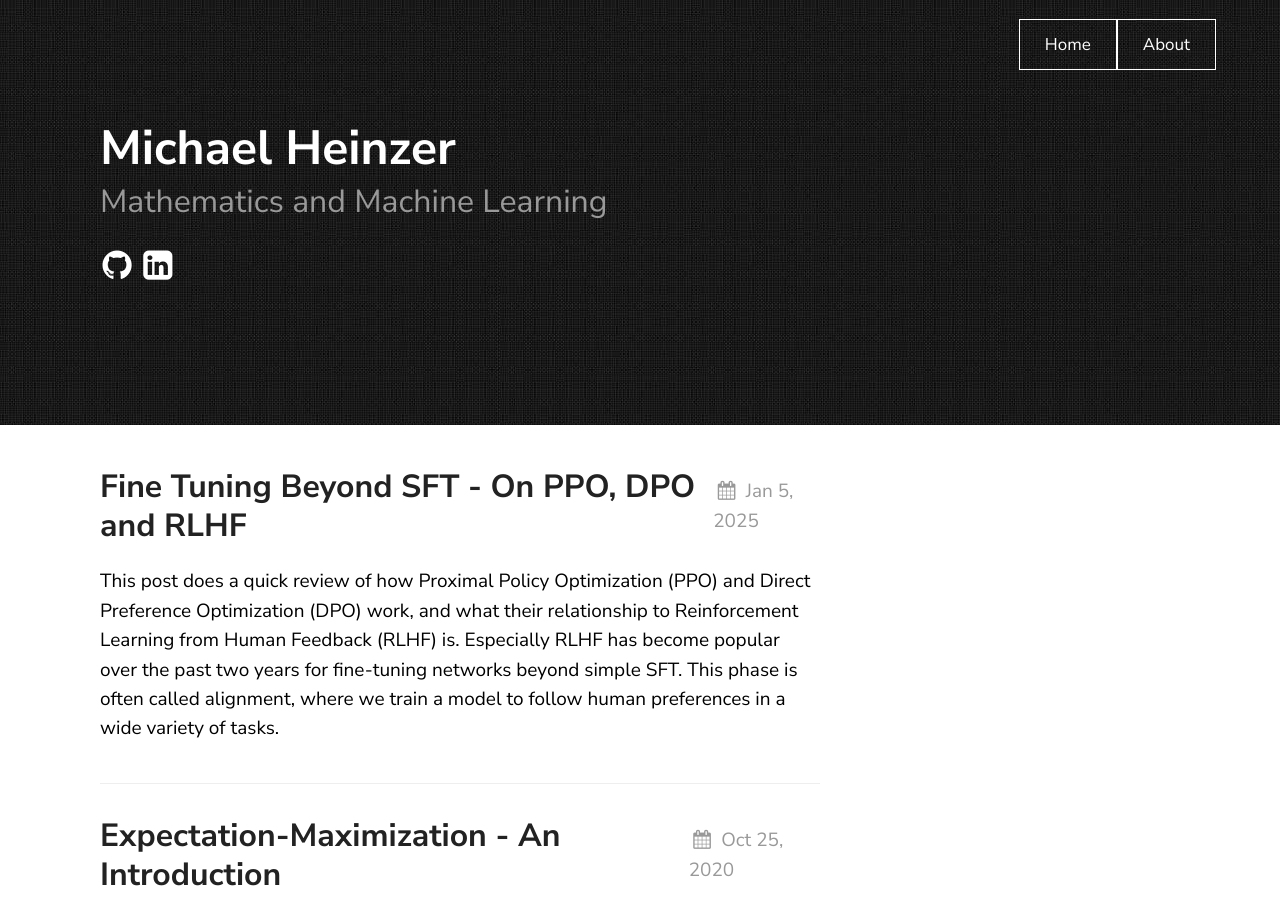
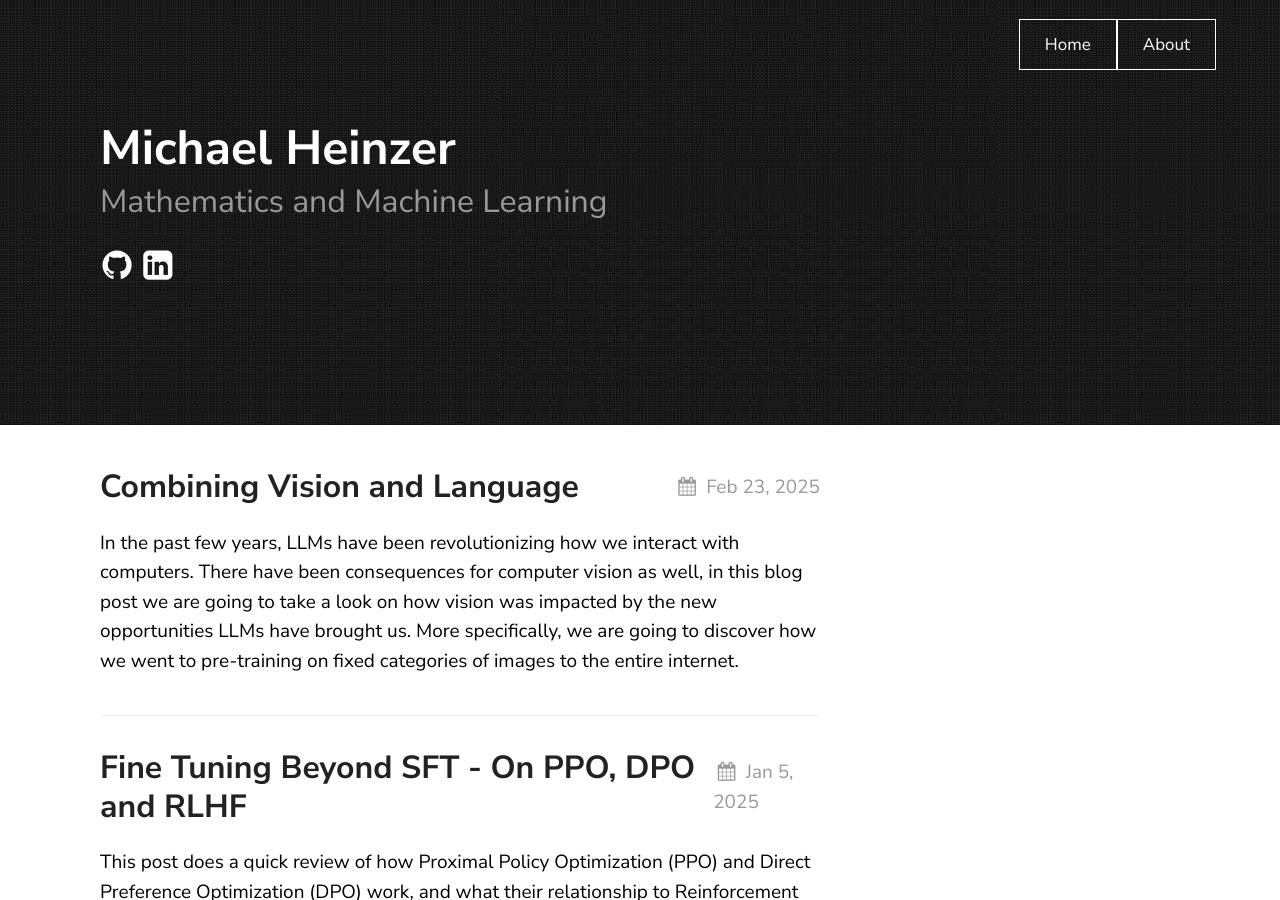
Before and after one commit to heinzermch/heinzermch.github.io, a Jekyll site: the page built from index.md, in a window 1280 px wide and 900 px high. Built offline with Jekyll 4.4.1, drawn with Linux system fonts in a browser that asks for light colours; formulas are drawn with MathJax 3; some of the changed lines change nothing that is shown.

Commit message:
initial publication of vision post

````diff
--- a/_posts/2025-01-18-on-combining-vision-and-language.md
+++ b/_posts/2025-01-18-on-combining-vision-and-language.md
@@ -2,11 +2,11 @@
 layout: post
 author: Michael Heinzer
 title:  "Combining Vision and Language"
-description: On combining vision and language with LLMs
+description: On combining large vision and language models.
 date:   2025-02-23 18:00:00 +0530
 categories: LLMs Vision SigLip ContrastiveLoss
 comments: yes
-published: false
+published: true
 ---
 
 In the past few years, LLMs have been revolutionizing how we interact with computers. There have been consequences for computer vision as well, in this blog post we are going to take a look on how vision was impacted by the new opportunities LLMs have brought us. More specifically, we are going to discover how we went to pre-training on fixed categories of images to the entire internet.
@@ -129,7 +129,7 @@ This loss will result in $$f(x_t, c_t)$$ estimating the density ratio in the pre
 
 # Contrastive Language Image Pretraining (CLIP) - Feb 2021
 
-This paper from OpenAI in 2021 introduces a new way of combining vision and language that scales with data. It enabled zero-shot transfer to new tasks that were competitive with a fully supervised baseline.
+This paper from OpenAI in 2021 introduces a new way of combining vision and language that scales with unlabled data and goes from predicting fixed pre-defined categories to free from text. It enabled zero-shot transfer to new tasks that were competitive with a fully supervised baseline.
 
 In that time GPT-3 showed what was possible in language, pre-train with self-supervised objective on enough data with enough compute and the models became competitive on many tasks with little to no task-specific data. This showed that web-scale data could surpass high-quality crowd-labeled NLP datasets. In computer vision this was not yet standard.
 
@@ -145,24 +145,20 @@ The advantages learning from natural language (as opposed to classification) are
 The dataset for pre-training is 400 million image-text pairs obtained from the internet from 500k queries. The set is class balanced to contain up to 20k pairs per query. They call this dataset WIT for WebImageText.
 
 ## Training Process
-Predicting the exact words in an image-text pair was found to be wasteful in computation. Instead they adopt an approach from contrastive representation learning. It predicts only if a text as a whole paired with an image makes sense:
+Predicting the exact words in an image-text pair was found to be wasteful in computation. Instead they adopt an approach from contrastive representation learning, tt predicts only if a text as a whole paired with an image makes sense:
 
-Given a batch of $$N$$ (image, text) pairs, CLIP is trained to predict which of the $$N \times N$$ possible (image, text) pairs across a batch occurred. To do this the model needs an image and text encoder that embed the inputs in the same space. The goal is then to maximize the cosine similarity between the image and text embeddings in the $$N$$ pairs, while minimizing the cosine similarity of the $$N^2-N$$ incorrect pairings. This is done with a symmetric cross entropy loss over all the similarity scores.
+Given a batch of $$N$$ (image, text) pairs, CLIP is trained to predict which of the $$N \times N$$ possible (image, text) pairs across a batch occurred. To do this the model needs an image and text encoder that embed the inputs in the same space. The goal is then to maximize the cosine similarity between the image and text embeddings in the $$N$$ pairs, while minimizing the cosine similarity of the $$N^2-N$$ incorrect pairings. This is done with a symmetric cross entropy loss over all the similarity scores. Clip is trained from scratch without initializing the image encoder or the text encoder. The embeddings are then created with a linear projection to the multimodal embedding space.
 
 
 ![Clip pre-training setup matrix of text and image embeddings.](/assets/images/computer_vision_and_language/03_clip_human_comparison.png)
 
-TODO: Formula
+The symmetric cross-entropy loss for clip for $$N$$ text-image embedding pairs $$(t, i) \in (T,I)$$ and temperature $$t$$:
 
-First popularized by Oord et al (2018) as the InfoNCE loss.
-
-Clip is trained from scratch without initializing the image encoder or the text encoder. The embeddings are then created with a linear projection to the multimodal embedding space.
+$$ L_{clip}(T, I) = \frac{1}{2}\big(L_{CE}(T, I) + L_{CE}(I, T)\big)$$
 
 
 
-
-
-Pseudo code for CLIP:
+Pseudo code for CLIP loss:
 
 
 ```python
@@ -176,20 +172,19 @@ Pseudo code for CLIP:
 # extract feature representations of each modality
 I_f = image_encoder(I) #[n, d_i]
 T_f = text_encoder(T) #[n, d_t]
-# joint multimodal embedding [n, d_e]
-I_e = l2_normalize(np.dot(I_f, W_i), axis=1)
-T_e = l2_normalize(np.dot(T_f, W_t), axis=1)
-# scaled pairwise cosine similarities [n, n]
-logits = np.dot(I_e, T_e.T) * np.exp(t)
-# symmetric loss function
+# joint multimodal embedding
+# normalize embeddings to unit length for cosine similarity
+I_e = l2_normalize(np.dot(I_f, W_i), axis=1) # [n, d_e]
+T_e = l2_normalize(np.dot(T_f, W_t), axis=1) # [n, d_e]
+# temperature scaled pairwise cosine similarities
+logits = np.dot(I_e, T_e.T) * np.exp(t) # [n, n]
+# symmetric cross-entropy loss function
 labels = np.arange(n)
+# diagonal is 1 and off-diagonal is zero
 loss_i = cross_entropy_loss(logits, labels, axis=0)
 loss_t = cross_entropy_loss(logits, labels, axis=1)
 loss = (loss_i + loss_t)/2
 ```
-
-
-
 
 
 ## Prompt Engineering
@@ -257,11 +252,9 @@ The second approach has orders of magnitude more data available (as we will see
 
 ## Sigmoid Loss for Language Image Pre-Training - 2023
 
-The main contribution of this paper was a new loss for contrastive pre-training. Unlike the previously seen loss which uses softmax normalization, the sigmoid loss only operates on image-text pairs and we do not need a global view of the pairwise similarities for normalization.
+The main contribution of this paper was a new loss for contrastive pre-training. Unlike the previously seen loss which uses softmax normalization, the sigmoid loss only operates on image-text pairs and we do not need a global view of the pairwise similarities for normalization. This allows increased batch size while also improving the performance at smaller batch sizes.
 
-This allows increased batch size while also improving the performance at smaller batch sizes.
-
-The disentanglement from batch size and loss allows for further studying of impact of the ratio of positive to negative examples in a batch. Before this was fixed at N^2 pairs of which N were positive and N^2-N were negative.
+The disentanglement from batch size and loss allowed for further studying of impact of the ratio of positive to negative examples in a batch. Before this was fixed at $$N^2$$ pairs of which $$N$$ were positive and $$N^2-N$$ were negative.
 
 ### Theoretical Method
 
@@ -270,7 +263,7 @@ For:
  * $$f(\cdot)$$ an image model.
  * $$g(\cdot)$$ a text model.
  * $$B = \lbrace (I_1, T_1), (I_2, T_2), \cdots \rbrace$$ a mini-batch of image-text pairs.
- * $$ \mid B \mid $$ the mini-batch size.
+ * $$N = \mid B \mid $$ the mini-batch size.
  * $$x_i = \frac{f(I_i)}{\mid \mid f(I_i) \mid \mid_2}$$ a normalized image embedding.
  * $$y_i = \frac{g(T_i)}{\mid \mid g(T_i) \mid \mid_2}$$ a normalized text embedding.
  * $$t$$ a scalar parametrized as $$\exp(t')$$, where $$t'$$ is a freely learnable parameter.
@@ -278,14 +271,14 @@ For:
 
 The softmax loss for contrastive learning is:
 
-$$ L_{softmax} = \frac{1}{2 \mid B \mid} \sum_{i=1}^{\mid B \mid} \Bigg( \log \frac{e^{t x_i y_i}{\sum^{\mid B \mid}_{j=1} e^{t x_i y_j}} +   \log \frac{e^{t x_i y_i}{\sum^{\mid B \mid}_{j=1} e^{t x_j y_i}} \Bigg)$$
+$$ L_{softmax} = \frac{1}{2 N} \sum_{i=1}^{N} \Bigg( \log \frac{e^{t x_i y_i}{\sum^{N}_{j=1} e^{t x_i y_j}} +   \log \frac{e^{t x_i y_i}{\sum^{N}_{j=1} e^{t x_j y_i}} \Bigg)$$
 
 
 The first part in the sum is image to text softmax, the second is text to image softmax. Note, due to the asymmetry of the softmax loss, the normalization is independently performed two times: across images and across texts.
 
 In case of the sigmoid loss, we do not require computing global normalization factors. Every image-text pair is processed independently. Turning the problem into a standard binary classification problem of all pair combinations. So for image-text pairs $$(I_i, T_j)$$ we have $$z_{ij} = 1$$ for $$i=j$$ and $$z_{ij} = -1$$ if $$i \neq j$$. The loss is defined as:
 
-$$L_{sig} = - \frac{1}{\mid B \mid} \sum^{\mid B \mid}_{i=1} \sum^{\mid B \mid}_{j=1} \log \frac{1}{1+e^{z_{ij}(-tx_i y_j + b)}}$$.
+$$L_{sig} = - \frac{1}{N} \sum^{N}_{i=1} \sum^{N}_{j=1} \log \frac{1}{1+e^{z_{ij}(-tx_i y_j + b)}}$$.
 
 There is a new bias term $$b$$ in this loss to correct for the heavy imbalance of many negatives that dominate the loss initially. The two terms are initialized as:
 
@@ -306,27 +299,27 @@ t = exp(t_prime)
 zimg = l2_normalize(img_emb)
 ztxt = l2_normalize(txt_emb)
 logits = dot(zimg, ztxt.T) * t + b
-labels = 2 * eye(n) - ones(n) # -1 with diagonal 1
+labels = 2 * eye(n) - ones(n) # Create a matrix with 1s on the diagonal and -1 elsewhere
 l = -sum(log_sigmoid(labels * logits)) / n
 ```
 
 ### Practical Considerations
 
-Contrastive learning in the form of the softmax loss typically uses data parallelism, computing the loss when data is split across $$D$$ devices is expensive because we need to gather all embeddings with expensive all-gather operations. And the materialization of a $$\mid B \mid \times \mid B \mid$$ matrix of pairwise similarities.
+Contrastive learning in the form of the softmax loss typically uses data parallelism, computing the loss when data is split across $$D$$ devices is expensive because we need to gather all embeddings with expensive all-gather operations. And the materialization of a $$N \times N$$ matrix of pairwise similarities.
 
-For the sigmoid loss a more efficient implementation exists that avoids these issues. If we assume that each device holds $$b = \frac{\mid B \mid}{D}$$ examples, then for each example we have one positive and $$b-1$$ negatives on the device. Then the text representations are permitted among the devices to calculate $$b$$ negative examples with each step. The loss is calculated on a per device basis for each local batch $$b$$ and summed up across devices. The process if visualized in the following image for three devices and four examples per device:
+For the sigmoid loss a more efficient implementation exists that avoids these issues. If we assume that each device holds $$b = \frac{N}{D}$$ examples, then for each example we have one positive and $$b-1$$ negatives on the device. Then the text representations are permitted among the devices to calculate $$b$$ negative examples with each step. The loss is calculated on a per device basis for each local batch $$b$$ and summed up across devices. The process if visualized in the following image for three devices and four examples per device:
 
 ![Figure 1 from paper showing how the text embeddings get propagated to calculate the complete loss.](/assets/images/computer_vision_and_language/06_siglip_advantage_on_tpu.png)
 
 
-The peak memory cost is reduced from $$ \mid B \mid^2$$ to $$ b^2$$, and $$b$$ can be kept constant while scaling up accelerators. This allows much larger batch sizes than the original cross-entropy loss.
+The peak memory cost is reduced from $$ N^2$$ to $$ b^2$$, and $$b$$ can be kept constant while scaling up accelerators. This allows much larger batch sizes than the original cross-entropy loss.
 
 There is a lot more engineering details and considerations in the paper that I don't want to go into too many details here:
 
 * SigLIP works better for smaller batch sizes, but at larger batch sizes like 32k softmax loss catches up. Larger batch sizes make more sense if training for longer, on ImageNet 0-shot transfer.
 * Increased batch size leads to increased training instability due to spikes in gradient norm, decreasing $$\beta_2$$ momentum helps.
 * Loss paradigm: softmax "pick the right class" vs. sigmoid "rate this pair".
-* Sigmoid loss allows to remove negatives from the training process, the only way to not decrease performance significantly is to keep the "hard examples". Which intuitively makes the most sense, since learning is done on these.
+* Sigmoid loss allows to remove negatives from the training process, the only way to not decrease performance significantly is to keep the "hard examples". Which intuitively makes the most sense, since learning is done on these. Here by hard examples we mean examples where the model makes large mistakes.
 
 
 
@@ -373,8 +366,6 @@ This loss is applied to per-patch features rather than the pooled image-level re
 The latter two losses are only added at 80% of the training process. Additionally they are only applied to augmented images, not the original one.
 
 
-
-
 # Conclusion
 
 We saw a couple of papers and interesting ideas from the CLIP research branch that show us how to train state of the art image encoders in 2025. Mainly by using unsupervised or semi-supervised training methods together with large amounts of noisy data and lots of compute together with some clever engineering (softmax vs sigmoid).
@@ -386,6 +377,7 @@ Some follow up questions and remarks for my future self or experts in this field
 * Similarly to LLMs, we seem to run out of training data as WebLI represents the entire (high quality) internet data, what else can be done? Generate more data with GenAI and use captioning for training smaller models?
 * Are there any tasks that are not covered yet with the current training approaches?
 * Could we use videos as another data source for further advances?
+* A very 2025 take, can we apply RL to improve vision further? Explored to some extend already in 2023 by the [Big Vision team](https://x.com/giffmana/status/1626695378362945541).
 
 
 ## References
````
